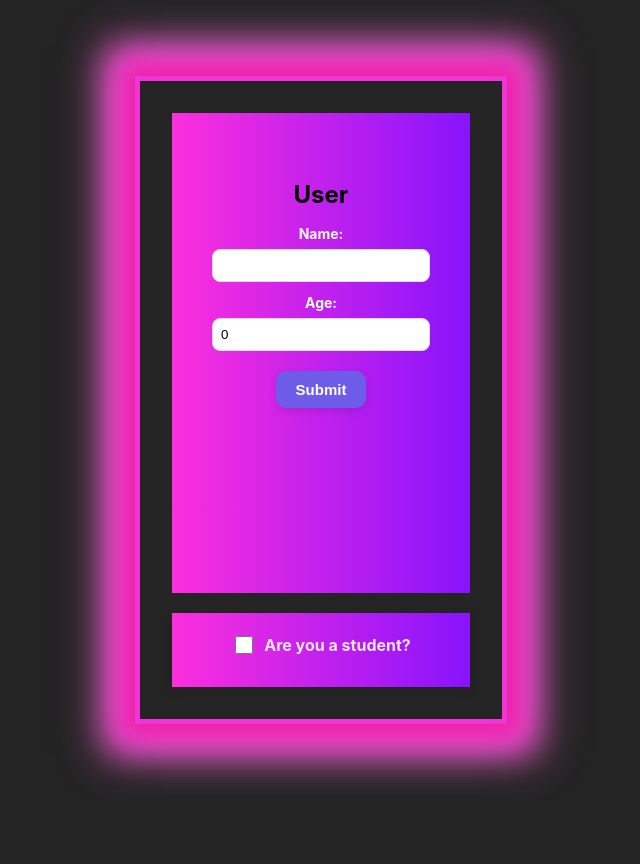
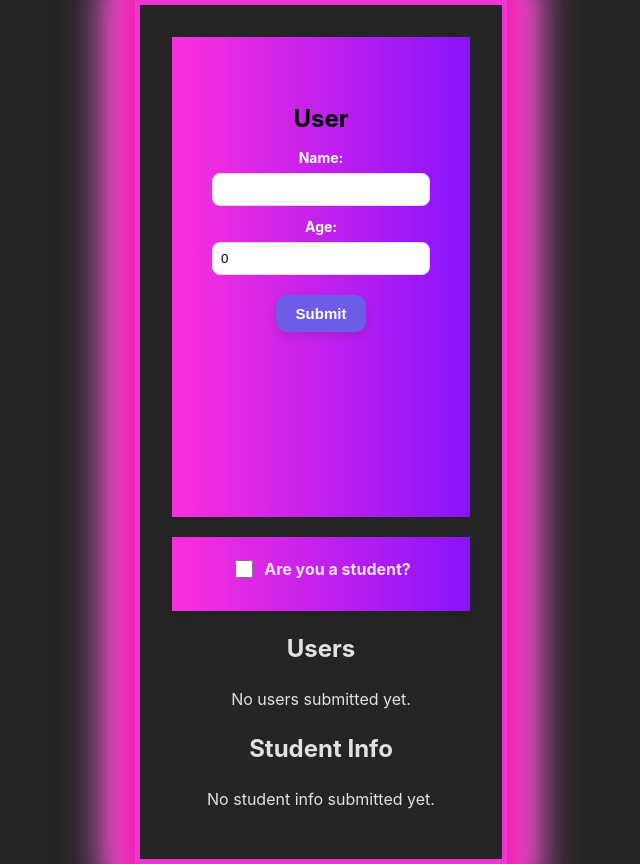
Before and after one commit to HanninenF/Parent-Child-MiniProject, a React (Vite) app: page / in a window 1280 px wide. Shown: the whole page, without its empty margins (319-959 px from the left). Before the commit the page ends 800 px from the top, so only its background shows below. Built offline with nearby package versions, Linux system fonts and the light colour scheme.

Commit message:
Added SubmitCard

```diff
--- a/src/App.tsx
+++ b/src/App.tsx
@@ -1,13 +1,14 @@
 import './App.scss';
 import UserBox from './components/UserComponents/UserBox/UserBox';
 import StudentSelection from "./components/StudentSelection/StudentSelection";
-
+import SubmittedInfo from "./components/SubmittedInfo/SubmittedInfo";
 
 function App() {
   return (
     <>
     <UserBox/>
     <StudentSelection/>
+    <SubmittedInfo/>
 
     </>
   )
--- /dev/null
+++ b/src/components/SubmittedInfo/SubmittedInfo.tsx
@@ -0,0 +1,52 @@
+import "./SubmittedInfo.scss";
+import { useState } from "react";
+import Button from "../Buttons/button";
+
+type SubmittedInfoProps = {
+    users?: { name: string; age: number }[];
+    studentInfo?: { course: string };
+    onDeleteUser: (index: number) => void;
+    onEditUser: (index: number, updatedUser: { name: string; age: number }) => void;
+    onDeleteStudentInfo: () => void;
+    onEditStudentInfo: (updatedStudentInfo: { course: string }) => void;
+};
+
+const SubmittedInfo: React.FC<SubmittedInfoProps> = ({
+    users = [],  // ✅ Standardvärde för att undvika undefined
+    studentInfo,
+    onDeleteUser,
+    onEditUser,
+    onDeleteStudentInfo,
+    onEditStudentInfo,
+}) => {
+    return (
+        <div className="submittedInfo">
+            <h2>Users</h2>
+            {users.length > 0 ? (
+                users.map((user, index) => (
+                    <div key={index} className="userCard">
+                        <p><strong>Name:</strong> {user.name}</p>
+                        <p><strong>Age:</strong> {user.age}</p>
+                        <Button title="Delete" handleClick={() => onDeleteUser(index)} />
+                        <Button title="Edit" handleClick={() => onEditUser(index, { name: user.name, age: user.age })} />
+                    </div>
+                ))
+            ) : (
+                <p>No users submitted yet.</p>
+            )}
+
+            <h2>Student Info</h2>
+            {studentInfo ? (
+                <div className="studentCard">
+                    <p><strong>Course:</strong> {studentInfo.course}</p>
+                    <Button title="Delete Student Info" handleClick={onDeleteStudentInfo} />
+                    <Button title="Edit Student Info" handleClick={() => onEditStudentInfo({ course: studentInfo.course })} />
+                </div>
+            ) : (
+                <p>No student info submitted yet.</p>
+            )}
+        </div>
+    );
+};
+
+export default SubmittedInfo;
```
Also changed, not shown: src/components/SubmittedInfo/SubmittedInfo.scss (added).
